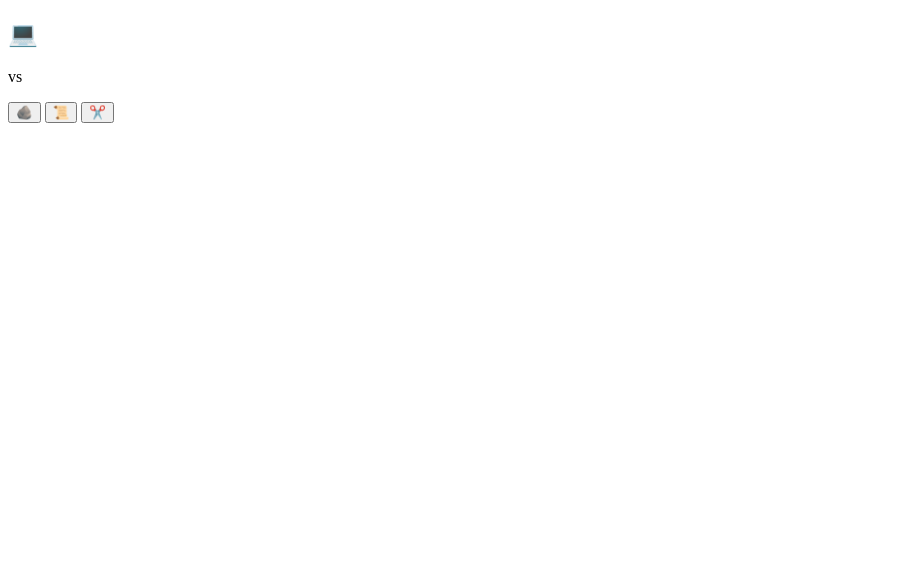
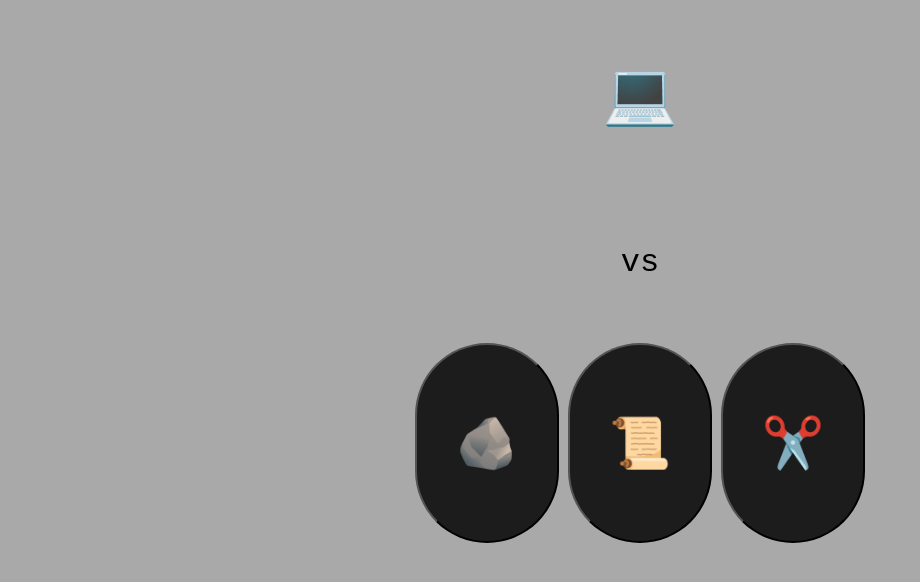
Before and after one commit to matristle/rock-paper-scissors, a plain HTML site: page index.html in a window 1280 px wide. Shown: the whole page, without its empty margins (0-920 px from the left). Drawn offline with Linux system fonts and the light colour scheme; the site is published under a folder, as on GitHub Pages, so addresses that start at the root find nothing.

Commit message:
Added UI

```diff
--- a/index.html
+++ b/index.html
@@ -7,7 +7,7 @@
     <meta charset="UTF-8">
     <meta http-equiv="X-UA-Compatible" content="IE=edge">
     <meta name="viewport" content="width=device-width, initial-scale=1.0">
-    <link href="/style.css" rel="stylesheet">
+    <link href="./style.css" rel="stylesheet">
 </head>
 
 <body>
```
